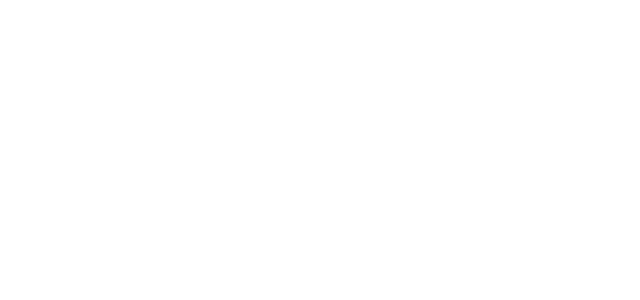
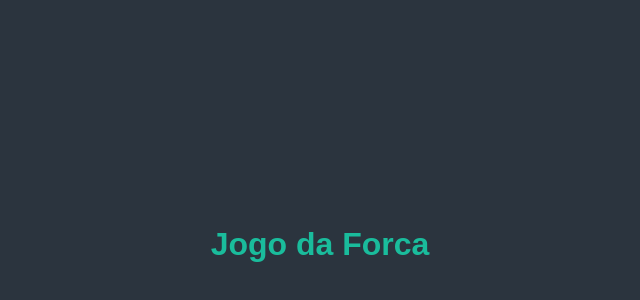
Before and after one commit to Biamah/forca, a Vue app: page / in a window 1280 px wide. Shown: the part 156-456 px from the top of the page, without its empty margins (320-960 px from the left). Built offline with nearby package versions, Linux system fonts and the light colour scheme.

Commit message:
feat: ajustes de estilo globais

```diff
--- a/src/App.vue
+++ b/src/App.vue
@@ -1,11 +1,11 @@
 <template>
   <div id="app">
-
+    <h1>Jogo da Forca</h1>
   </div>
 </template>
 
 <script>
-
+import './css/global.css';
 
 export default {
   name: 'App',
@@ -16,6 +16,11 @@ export default {
 
 <style>
 #app {
-
+  width: 100%;
+  height: 100%;
+  display: flex;
+  flex-direction: column;
+  align-items: center;
+  justify-content: center;
 }
 </style>
--- a/src/css/global.css
+++ b/src/css/global.css
@@ -0,0 +1,27 @@
+:root{
+    --color-background:#2b343e;
+    --color-background-button:#2980b9;
+    --color-text-dark:#2c3e50;
+    --color-text-light:#ecf0f1;
+    --color-text-title:#1abc9c;
+    --color-text-success:#2ecc71;
+    --color-text-error:#c0392b;
+}
+
+* {
+    box-sizing: border-box;
+    margin: 0;
+    padding: 0;
+    font-family: sans-serif;
+    color: var(--color-text-light);
+}
+
+html, body {
+    width: 100%;
+    height: 100%;
+    background-color: var(--color-background);
+}
+
+h1 {
+    color: var(--color-text-title);
+}
```
